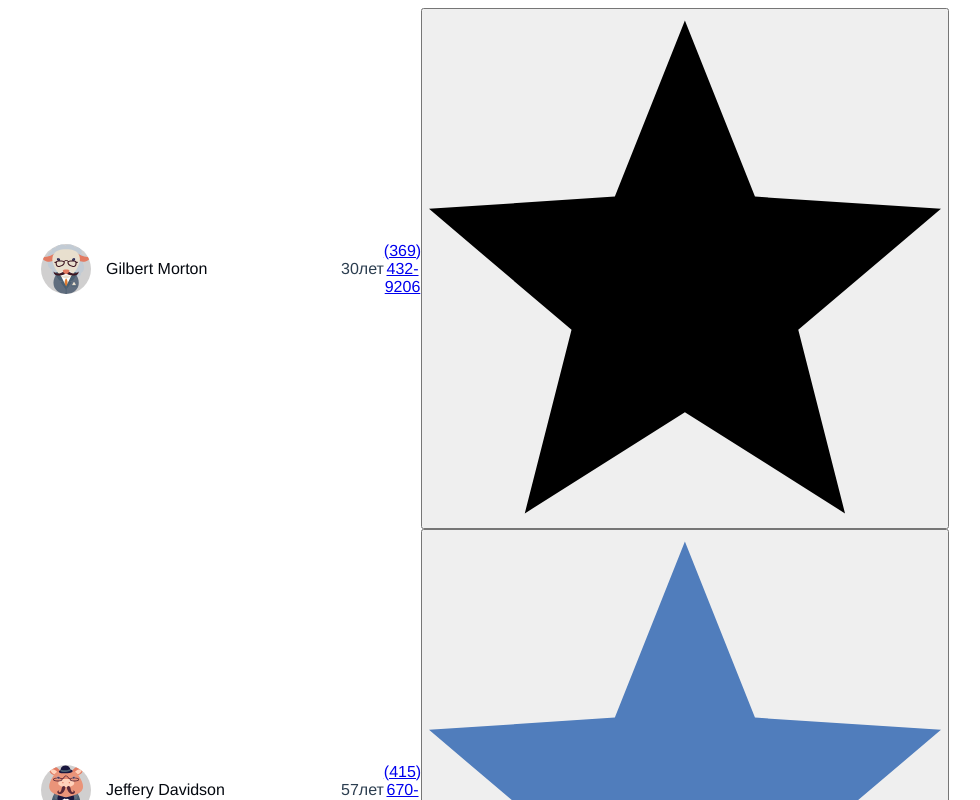
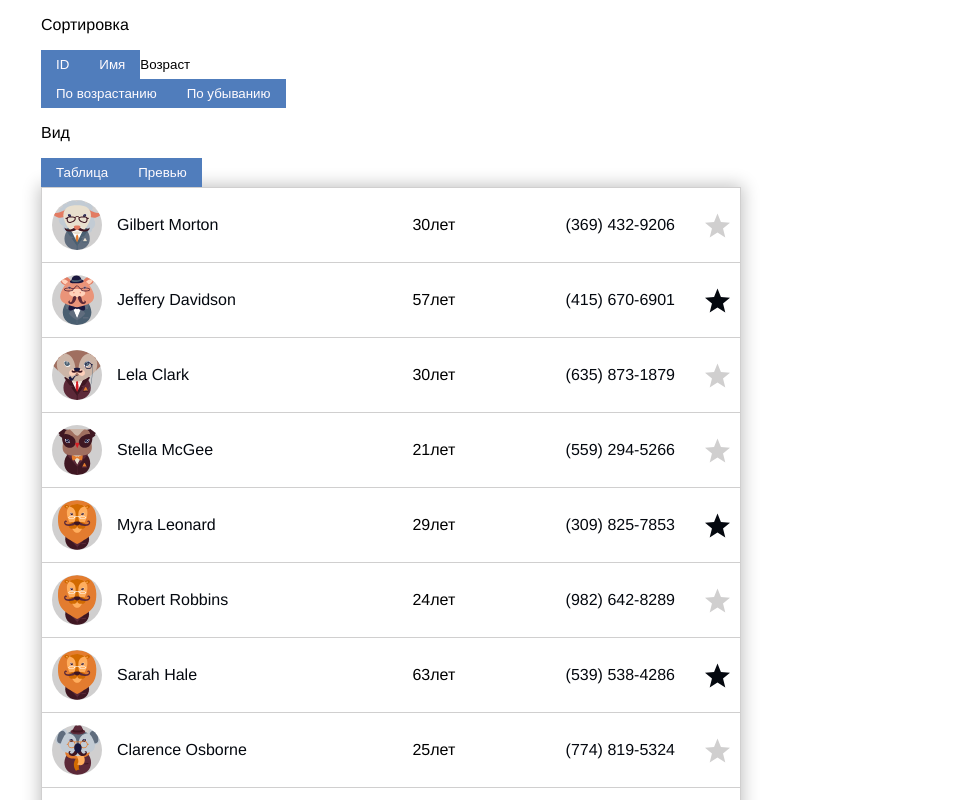
Before and after one commit to seregamaksim/users-list, a Vue app: page / in a window 1280 px wide. Shown: the top 800 px of the page, without its empty margins (249-1229 px from the left). Built offline with nearby package versions, Linux system fonts and the light colour scheme.

Commit message:
start create sort

```diff
--- a/src/App.vue
+++ b/src/App.vue
@@ -1,10 +1,6 @@
 <template>
   <div id="app">
-    <svg style="display:none;">
-      <symbol id="icon-star" viewBox="0 0 512 512">
-          <polygon points="512,197.816 325.961,185.585 255.898,9.569 185.835,185.585 0,197.816 142.534,318.842 95.762,502.431 255.898,401.21 416.035,502.431 369.263,318.842" fill="#ccc" style="fill: var(--brandColor4)" data-original="#000000"/>
-      </symbol>
-    </svg>
+    <FilterTab></FilterTab>
     <UsersList></UsersList>
   </div>
 </template>
@@ -12,6 +8,7 @@
 <script>
 import json from './assets/data.json'
 import UsersList from './components/UsersList'
+import FilterTab from './components/FilterTab'
 
 export default {
   data () {
@@ -27,7 +24,7 @@ export default {
 
   },
   components: {
-    UsersList
+    UsersList, FilterTab
   }
 }
 </script>
@@ -41,12 +38,26 @@ export default {
 }
 #app {
   font-family: Avenir, Helvetica, Arial, sans-serif;
-  -webkit-font-smoothing: antialiased;
-  -moz-osx-font-smoothing: grayscale;
-  text-align: center;
-  color: #2c3e50;
   margin-top: 60px;
   max-width: 700px;
   margin: 0 auto;
 }
+*,
+*::before,
+*::after {
+  box-sizing: border-box;
+}
+ul {
+  margin: 0;
+  padding: 0;
+}
+li {
+  list-style: none;
+}
+button {
+  border: none;
+  background: none;
+  padding: 0;
+  cursor: pointer;
+}
 </style>
--- a/src/components/CardUser.vue
+++ b/src/components/CardUser.vue
@@ -10,7 +10,7 @@
       <p class="card-user__age"><span>{{ user.age }}</span>лет</p>
       <p class="card-user__phone"><a href="tel:+">{{ user.phone }}</a></p>
       <button @click="addToFavourite(user.id)" class="card-user__favourite" :class="{ 'card-user__favourite--active': user.favourite }">
-        <svg xmlns="http://www.w3.org/2000/svg" width="512" height="512">
+        <svg xmlns="http://www.w3.org/2000/svg" viewBox="0 0 512 512" width="25" height="25">
           <path d="M512 197.816l-186.039-12.231L255.898 9.569l-70.063 176.016L0 197.816l142.534 121.026-46.772 183.589L255.898 401.21l160.137 101.221-46.772-183.589z" xmlns="http://www.w3.org/2000/svg"/>
         </svg>
       </button>
@@ -45,15 +45,20 @@ export default {
 }
 </script>
 
-<style lang="scss">
+<style lang="scss" scope>
   .card-user__wrapper,
   .card-user__name-ava {
     display: flex;
     align-items: center;
 
   }
+  .card-user__wrapper {
+    // padding-top: 10px;
+    // padding-bottom: 10px;
+    padding: 10px;
+  }
   .card-user__name-ava {
-    min-width: 300px;
+    min-width: 250px;
   }
   .card-user__avatar-wrap {
     width: 50px;
@@ -71,11 +76,32 @@ export default {
     color: var(--brandColor2);
   }
   .card-user__age {
+    margin-left: auto;
     margin-right: auto;
   }
-  .card-user__favourite--active {
+  .card-user__favourite {
+    width: 25px;
+    height: 25px;
+    cursor: pointer;
     path {
-      fill: var(--brandColor);
+      fill: var(--brandColor4);
+      transition: all 0.3s ease-out;
+    }
+  }
+  .card-user__favourite--active,
+  .card-user__favourite:hover {
+    path {
+      fill: var(--brandColor2);
+    }
+  }
+  .card-user__phone {
+    font-size: 16px;
+    line-height: 22px;
+    color: var(--brandColor2);
+    margin-right: 30px;
+    a {
+      color: var(--brandColor2);
+      text-decoration: none;
     }
   }
 </style>
--- /dev/null
+++ b/src/components/FilterBtn.vue
@@ -0,0 +1,20 @@
+<template>
+  <button class="btn">
+    {{ btnText }}
+  </button>
+</template>
+
+<script>
+
+export default {
+  props: ['btnText', 'method']
+}
+</script>
+
+<style lang="scss">
+  .btn {
+    padding: 7px 15px;
+    background-color: var(--brandColor);
+    color: var(--brandColor3);
+  }
+</style>
--- /dev/null
+++ b/src/components/FilterTab.vue
@@ -0,0 +1,39 @@
+<template>
+  <div>
+    <ul class="filter-list">
+      <li class="filter-list__item">
+        <p class="filter-list__item-title">Сортировка</p>
+        <div class="filter-list__item-btns">
+          <FilterBtn btnText="ID"></FilterBtn>
+          <FilterBtn btnText="Имя"></FilterBtn>
+          <button @click="this.getUsersByAge">Возраст</button>
+          <!-- <FilterBtn @click="this.getUsersByAge" btnText="Возраст"></FilterBtn> -->
+        </div>
+        <div class="filter-list__item-btns">
+          <FilterBtn btnText="По возрастанию"></FilterBtn>
+          <FilterBtn btnText="По убыванию"></FilterBtn>
+        </div>
+      </li>
+      <li class="filter-list__item">
+        <p class="filter-list__item-title">Вид</p>
+        <div class="filter-list__item-btns">
+          <FilterBtn btnText="Таблица"></FilterBtn>
+          <FilterBtn btnText="Превью"></FilterBtn>
+        </div>
+      </li>
+    </ul>
+  </div>
+</template>
+
+<script>
+import FilterBtn from './FilterBtn'
+import { mapActions } from 'vuex'
+export default {
+  components: {
+    FilterBtn
+  },
+  methods: {
+    ...mapActions(['getUsersByAge'])
+  }
+}
+</script>
--- a/src/components/UsersList.vue
+++ b/src/components/UsersList.vue
@@ -1,7 +1,7 @@
 <template>
   <div>
-    <div class="user-list" v-for="obj in allUsers" :key="obj.id">
-      <CardUser :user="obj"></CardUser>
+    <div class="user-list" >
+      <CardUser class="user-list__item" v-for="obj in allUsers" :key="obj.id" :user="obj"></CardUser>
     </div>
   </div>
 </template>
@@ -30,3 +30,16 @@ export default {
   }
 }
 </script>
+
+<style lang="scss">
+  .user-list {
+    border: 1px solid var(--brandColor4);
+    box-shadow: 0 0 16px 2px rgba(0, 0, 0, 0.24);
+  }
+  .user-list__item {
+    border-bottom: 1px solid var(--brandColor4);
+    &:last-child {
+      border-bottom: 0;
+    }
+  }
+</style>
--- a/src/store/index.js
+++ b/src/store/index.js
@@ -10,6 +10,15 @@ export default new Vuex.Store({
   mutations: {
     addUsers (state, users) {
       state.users = users
+    },
+    sortByAge (state) {
+      function compareNumeric (a, b) {
+        if (a.age > b.age) return 1
+        if (a.age === b.age) return 0
+        if (a.age < b.age) return -1
+      }
+      state.users = state.users.sort(compareNumeric)
+      console.log('sortByAge', state.users)
     }
   },
   actions: {
@@ -21,12 +30,19 @@ export default new Vuex.Store({
         .then(data => {
           context.commit('addUsers', data)
         })
+    },
+    getUsersByAge (context) {
+      context.commit('sortByAge')
     }
   },
   getters: {
     allUsers (state) {
       return state.users
     }
+    // sorteredByAge (state) {
+    //   return state.users
+
+    // }
   },
   modules: {
   }
```
